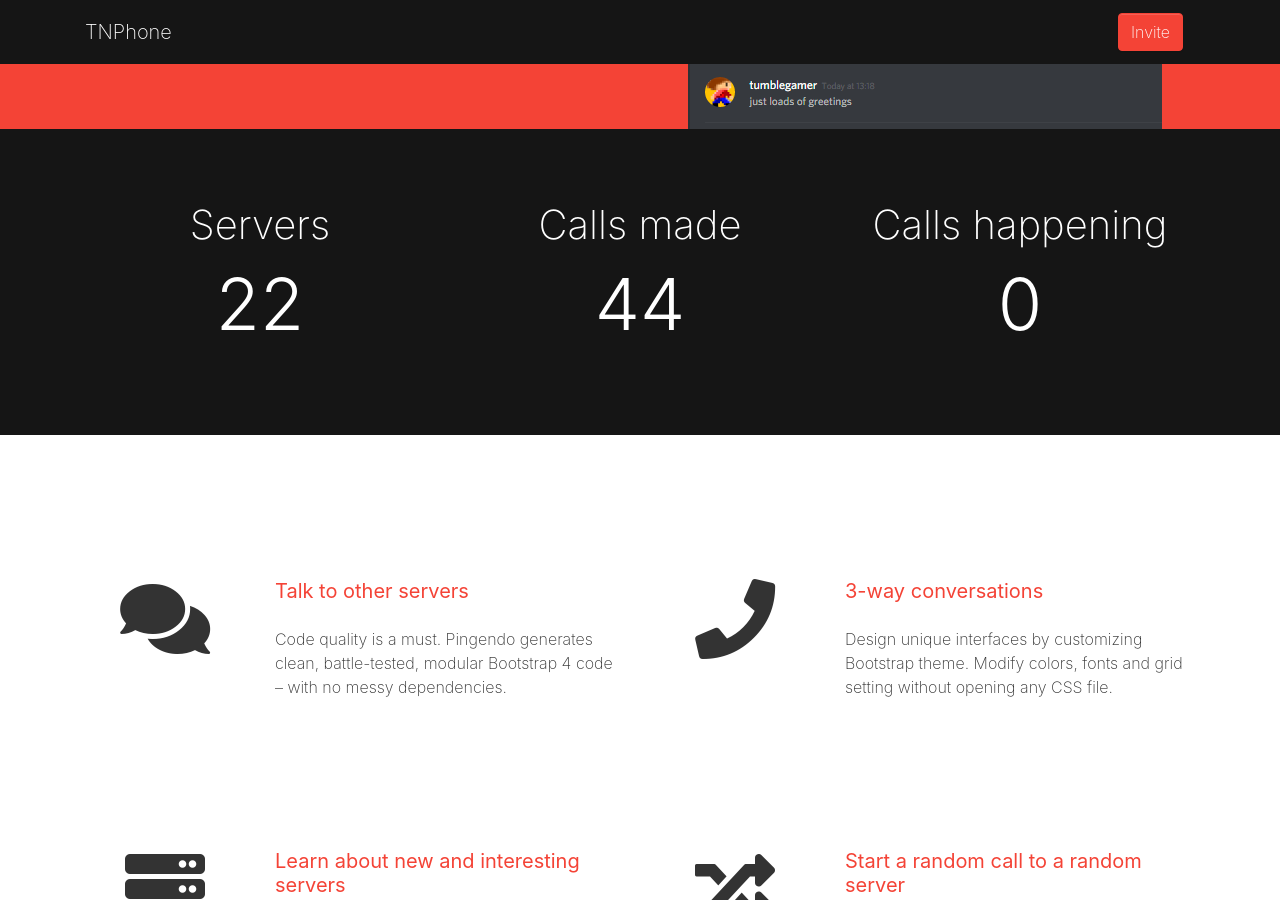
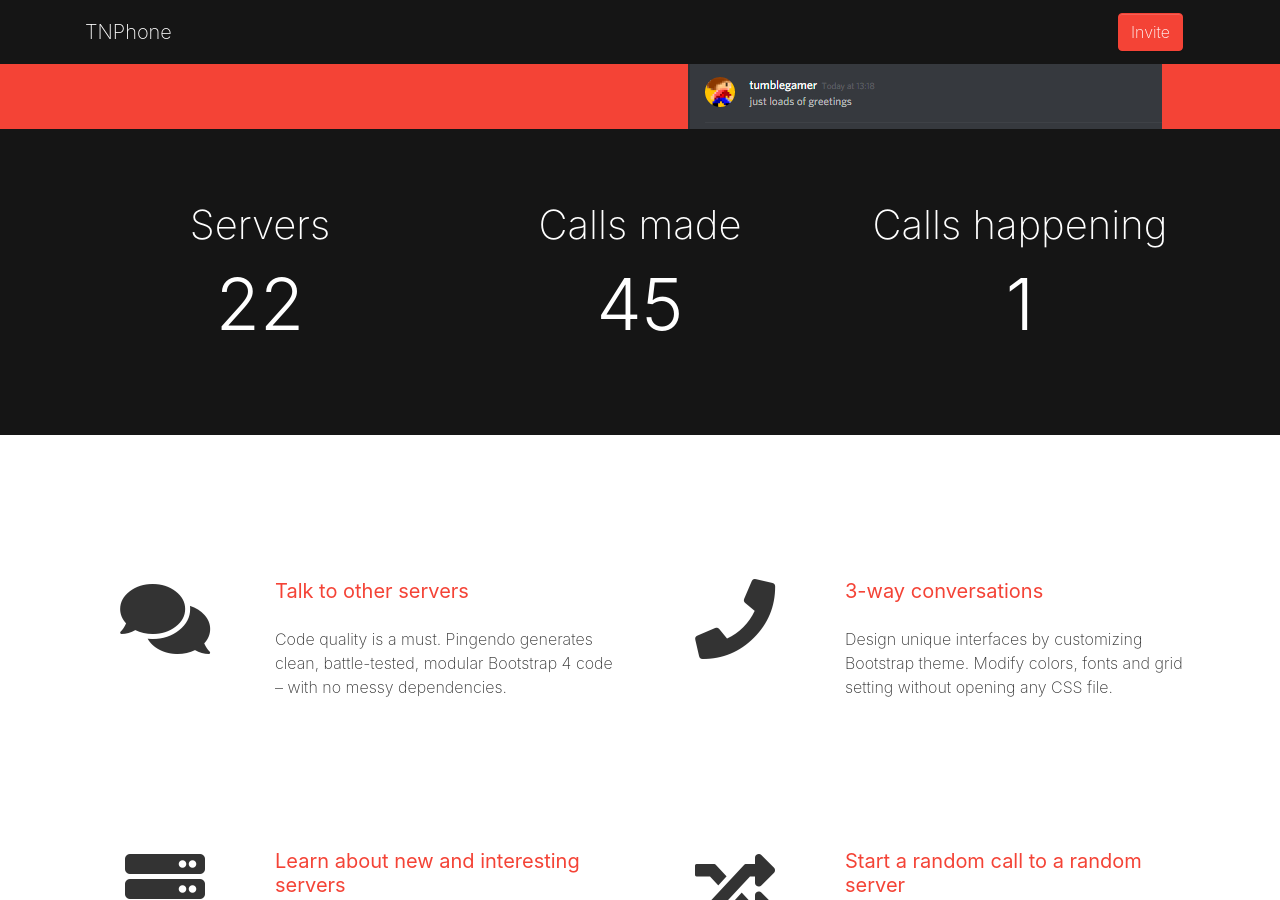
Before and after one commit to tumblenet/tnphone.tumblenet.ga, a Jekyll site: the page built from index.html, in a window 1280 px wide and 900 px high, scrolled down 443 px. Built offline with Jekyll 4.4.1, drawn with Linux system fonts in a browser that asks for light colours; nearby versions of some CDN libraries.

Commit message:
Update Phones feed

```diff
--- a/_data/phones.json
+++ b/_data/phones.json
@@ -118,7 +118,7 @@
 			"wwtbam": false
 		}
 	],
-	"callsMade": 44,
+	"callsMade": 45,
 	"servers": 22,
-	"currentCalls": 0
+	"currentCalls": 1
 }
```
